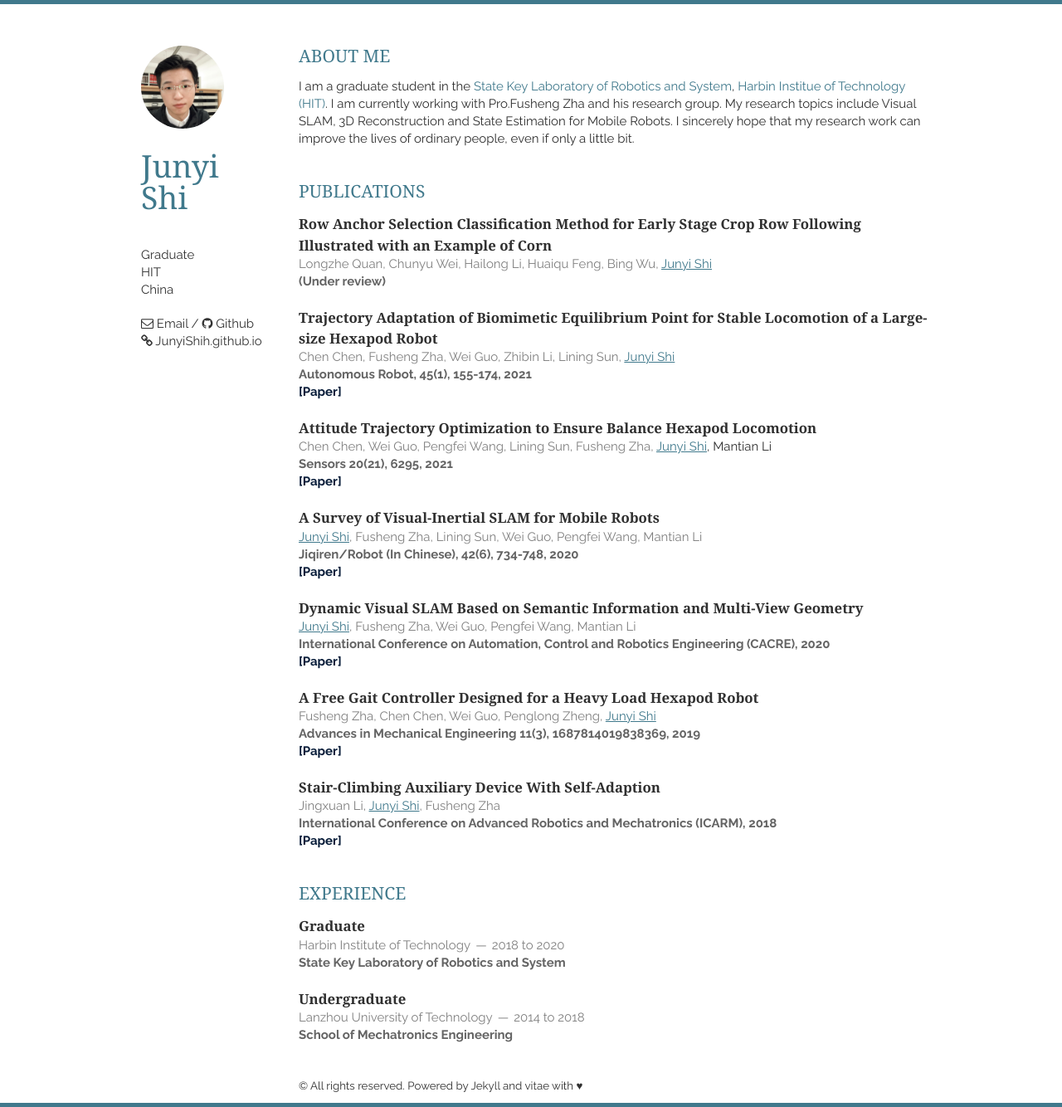
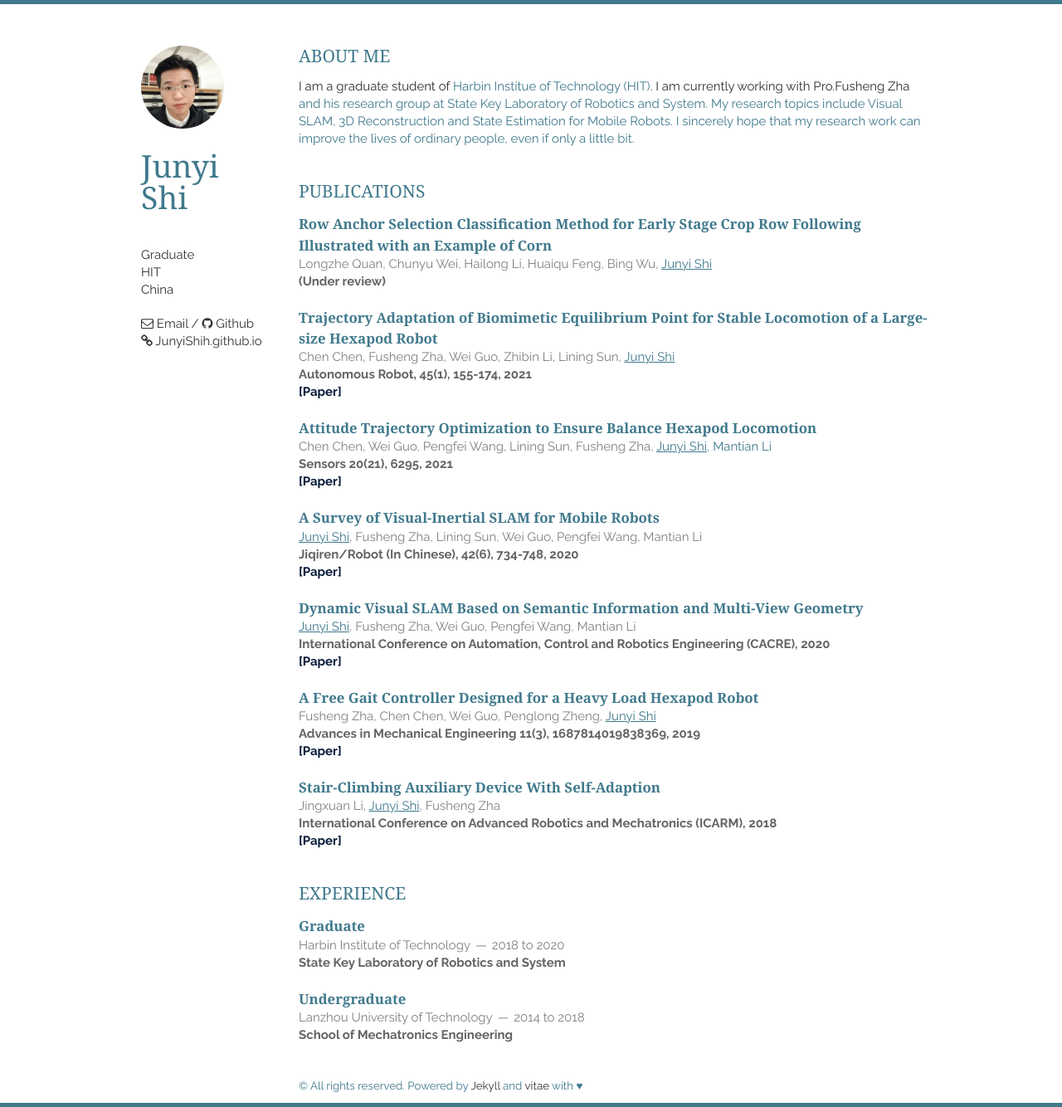
Before and after one commit to JunYiShih/JunYiShih.github.io, a Jekyll site: the page built from index.html, in a window 1280 px wide. Shown: the whole page at 83% size. Built offline with Jekyll 4.4.1, drawn with Linux system fonts in a browser that asks for light colours; nearby versions of some CDN libraries; the list of posts is cut into pages by our own code; a style sheet for code colours, icons or effects is not loaded.

Commit message:
Update AboutMe.html

```diff
--- a/_includes/AboutMe.html
+++ b/_includes/AboutMe.html
@@ -1,8 +1,10 @@
 <section class="thirteen columns">
     <h1>About Me</h1>
     <article>
-        <p>I am a graduate student in the <a href="http://robot.hit.edu.cn/main.htm"><font color="#40798C">State Key Laboratory of Robotics and System</font></a>, <a href="http://www.hit.edu.cn/"><font color="#40798C">Harbin Institue of Technology (HIT)</font></a>.
+        <p>I am a graduate student of <a href="http://en.hit.edu.cn/"><font color="#40798C">Harbin Institue of Technology (HIT)</font></a>. I am currently working with Pro.Fusheng Zha <a href="http://homepage.hit.edu.cn/zhafusheng?lang=en"><font color="#40798C">and his research group at <a href="http://robot.hit.edu.cn/main.htm"><font color="#40798C">State Key Laboratory of Robotics and System</font></a>.
 
-        I am currently working with Pro.Fusheng Zha and his research group. My research topics include Visual SLAM, 3D Reconstruction and State Estimation for Mobile Robots. I sincerely hope that my research work can improve the lives of ordinary people, even if only a little bit.</p>
+        My research topics include Visual SLAM, 3D Reconstruction and State Estimation for Mobile Robots. I sincerely hope that my research work can improve the lives of ordinary people, even if only a little bit.</p>
+
+
     </article>
 </section>
```
